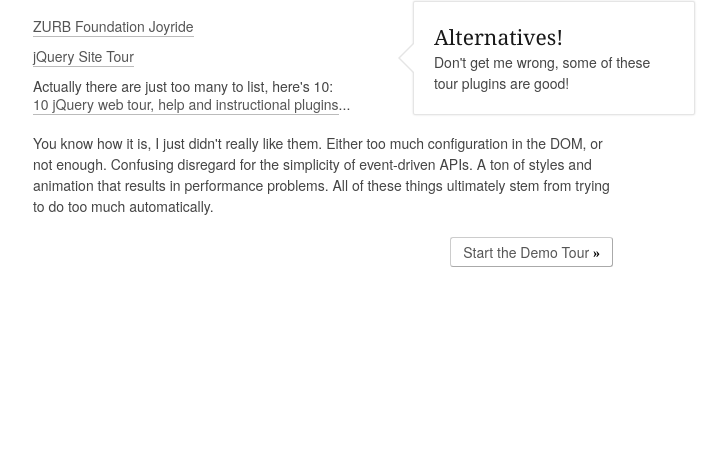
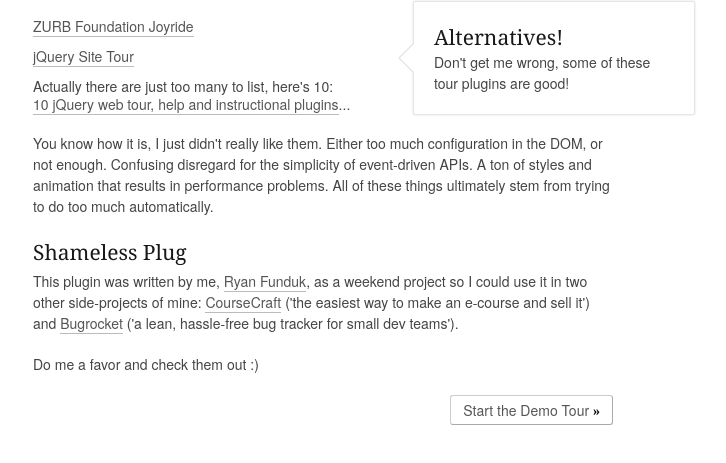
Before and after one commit to rfunduk/jquery-tourbus, a website: page site/index.html in a window 1280 px wide. Shown: the part 872-1335 px from the top of the page, without its empty margins (317-1043 px from the left). Drawn offline with Linux system fonts and the light colour scheme; files that its build step writes are made by us from their sources; files whose address does not match are found by name.

Commit message:
add deployment of site to gruntfile, add shameless plug to docs :)

```diff
--- a/package.json
+++ b/package.json
@@ -17,7 +17,8 @@
     "grunt-contrib-watch": "~0.3.1",
     "grunt-contrib-less": "~0.5.0",
     "grunt-contrib-cssmin": "~0.5.0",
-    "grunt-contrib-copy": "~0.4.0"
+    "grunt-contrib-copy": "~0.4.0",
+    "grunt-rsync": "~0.1.0"
   },
   "license": "MIT",
   "engines": {
--- a/site/index.html
+++ b/site/index.html
@@ -124,6 +124,19 @@
           in the DOM, or not enough. Confusing disregard for the simplicity of
           event-driven APIs. A ton of styles and animation that results in performance
           problems. All of these things ultimately stem from trying to do too much automatically.
+        </p>
+
+        <h4>Shameless Plug</h4>
+        <p>
+          This plugin was written by me, <a href='http://ryanfunduk.com'>Ryan Funduk</a>, as
+          a weekend project so I could use it in two other side-projects of mine:
+          <a href='https://coursecraft.net' target='_blank'>CourseCraft</a> ('the easiest
+          way to make an e-course and sell it') and
+          <a href='https://bugrocket.com' target='_blank'>Bugrocket</a> ('a lean, hassle-free
+          bug tracker for small dev teams').
+        </p>
+        <p>
+          Do me a favor and check them out :)
         </p>
 
         <a class='start-intro-tour button'>Start the Demo Tour <span>&raquo;</span></a>
```
Also changed, not shown: Gruntfile.js (+16 -1 lines).
